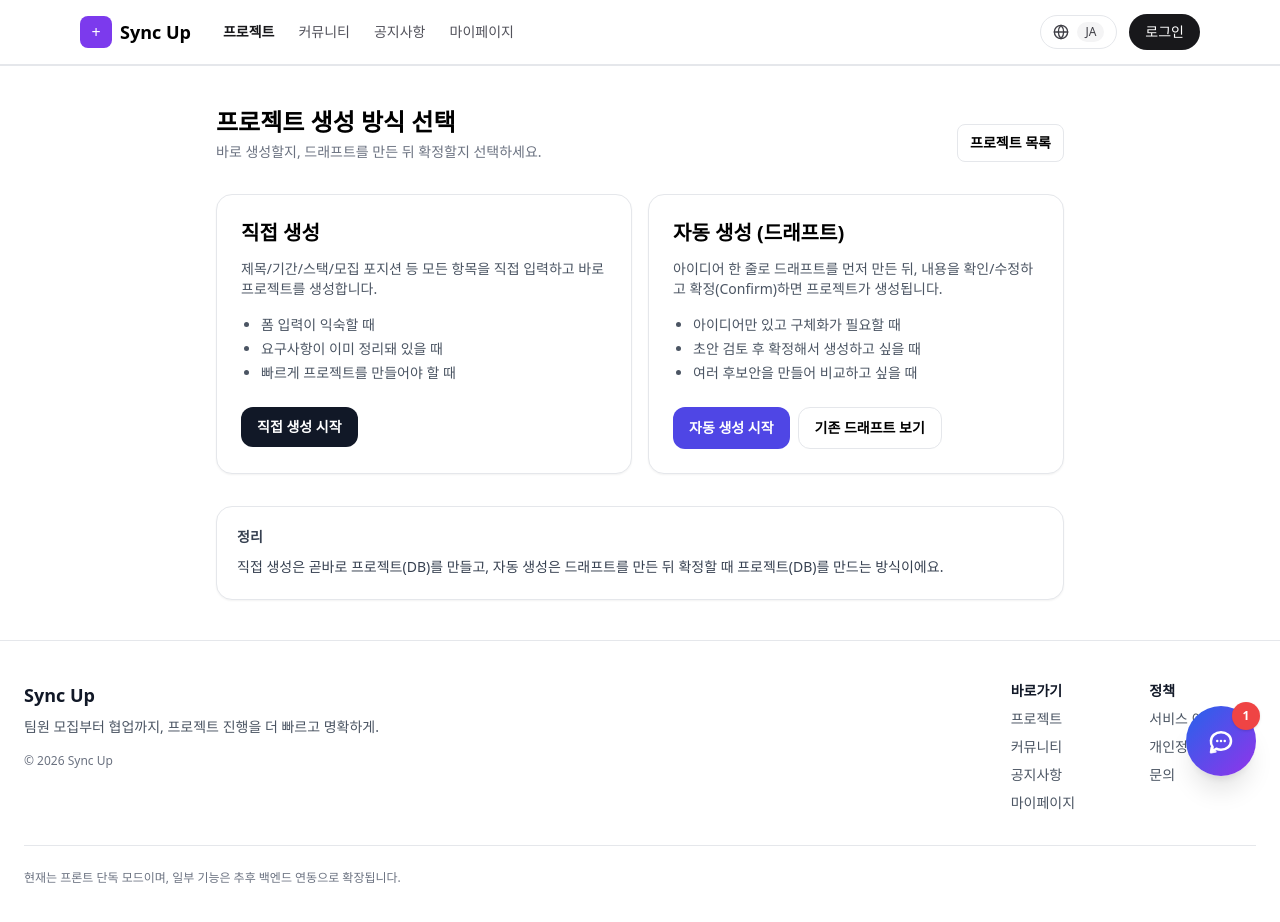
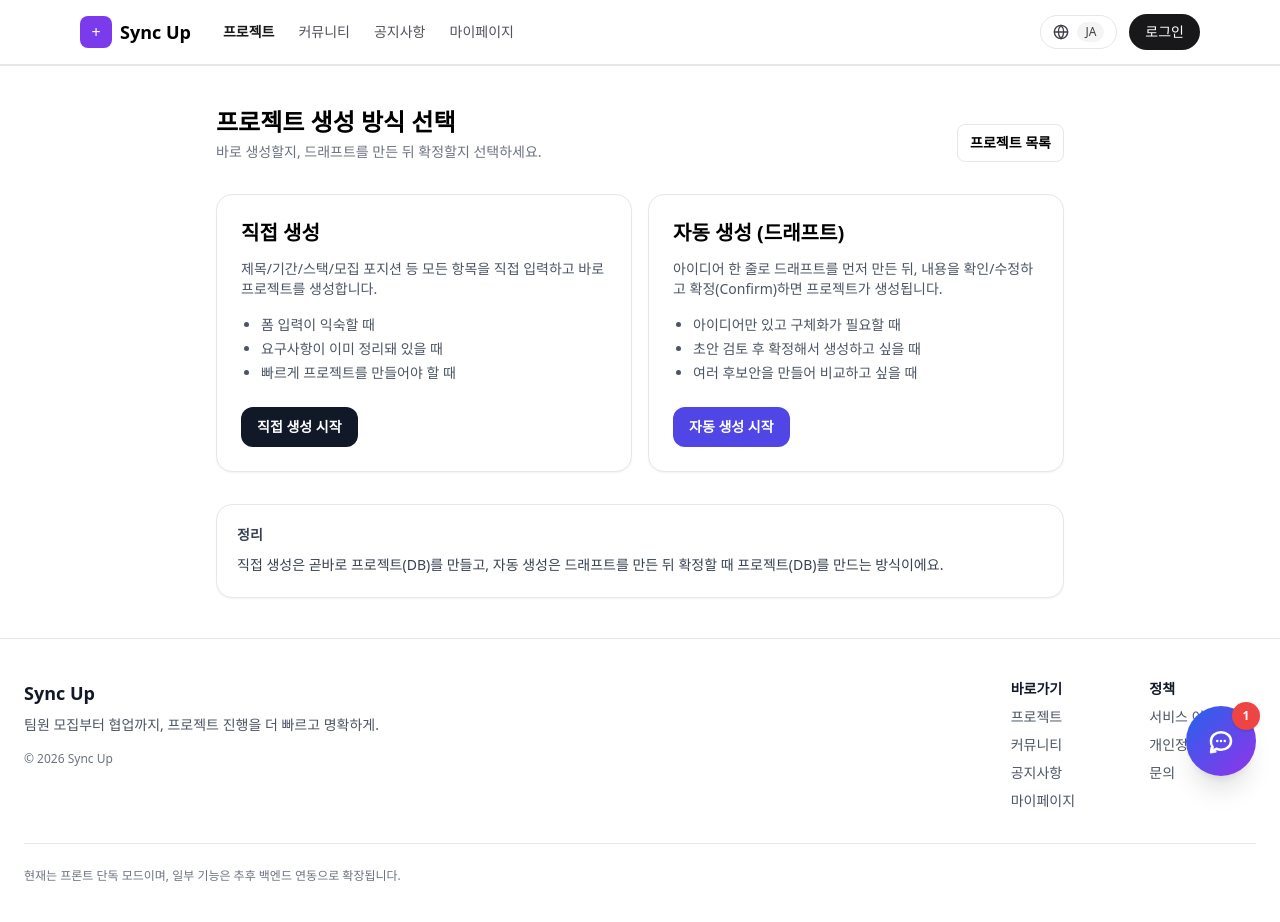
Before and after one commit to Sync-up-project/frontend, a Next.js app: page /projects/create in a window 1280 px wide. Shown: the top 922 px of the page. Built offline with nearby package versions, Linux system fonts and the light colour scheme.

Commit message:
프로젝트 생성 선택 화면 UI 정리

```diff
--- a/src/app/projects/create/page.tsx
+++ b/src/app/projects/create/page.tsx
@@ -1,4 +1,3 @@
-// src/app/projects/create/page.tsx
 "use client";
 
 import Link from "next/link";
@@ -37,26 +36,17 @@ export default function ProjectCreateChooserPage() {
 
       <div className="mt-8 grid gap-4 md:grid-cols-2">
         {/* 직접 생성 */}
-        <div
-          className={[
-            "rounded-2xl border bg-white p-6 shadow-sm",
-            "dark:border-neutral-800 dark:bg-neutral-950",
-            "transition duration-200 ease-out",
-            "hover:-translate-y-1 hover:scale-[1.01] hover:shadow-md",
-          ].join(" ")}
-        >
-          <div className="flex items-start justify-between gap-3">
-            <div>
+        <div className="rounded-2xl border bg-white p-6 shadow-sm dark:border-neutral-800 dark:bg-neutral-950 transition duration-200 ease-out hover:-translate-y-1 hover:scale-[1.01] hover:shadow-md">
+          <div className="space-y-3">
             <h2 className="text-xl font-bold">
               {tr("직접 생성", "手動で作成")}
             </h2>
-              <p className="mt-3 text-sm text-gray-600 dark:text-neutral-400">
+            <p className="text-sm text-gray-600 dark:text-neutral-400">
               {tr(
                 "제목/기간/스택/모집 포지션 등 모든 항목을 직접 입력하고 바로 프로젝트를 생성합니다.",
                 "タイトル/期間/スタック/募集ポジションなどを入力して、すぐにプロジェクトを作成します。"
               )}
             </p>
-            </div>
           </div>
 
           <ul className="mt-4 list-disc space-y-1 pl-5 text-sm text-gray-600 dark:text-neutral-400">
@@ -65,16 +55,10 @@ export default function ProjectCreateChooserPage() {
             <li>{tr("빠르게 프로젝트를 만들어야 할 때", "すぐ作りたい場合")}</li>
           </ul>
 
-          <div className="mt-6 flex flex-wrap gap-2">
+          <div className="mt-6">
             <Link
               href="/projects/new"
-              className={[
-                "inline-flex items-center justify-center rounded-xl",
-                "bg-gray-900 px-4 py-2.5 text-sm font-semibold text-white",
-                "transition duration-200 ease-out",
-                "hover:bg-gray-800 hover:scale-[1.02] active:scale-[0.99]",
-                "focus:outline-none focus:ring-2 focus:ring-black/20",
-              ].join(" ")}
+              className="inline-flex items-center justify-center rounded-xl bg-gray-900 px-4 py-2.5 text-sm font-semibold text-white transition hover:bg-gray-800 hover:scale-[1.02] active:scale-[0.99]"
             >
               {tr("직접 생성 시작", "手動作成を開始")}
             </Link>
@@ -82,26 +66,17 @@ export default function ProjectCreateChooserPage() {
         </div>
 
         {/* 자동 생성 */}
-        <div
-          className={[
-            "rounded-2xl border bg-white p-6 shadow-sm",
-            "dark:border-neutral-800 dark:bg-neutral-950",
-            "transition duration-200 ease-out",
-            "hover:-translate-y-1 hover:scale-[1.01] hover:shadow-md",
-          ].join(" ")}
-        >
-          <div className="flex items-start justify-between gap-3">
-            <div>
+        <div className="rounded-2xl border bg-white p-6 shadow-sm dark:border-neutral-800 dark:bg-neutral-950 transition duration-200 ease-out hover:-translate-y-1 hover:scale-[1.01] hover:shadow-md">
+          <div className="space-y-3">
             <h2 className="text-xl font-bold">
               {tr("자동 생성 (드래프트)", "自動生成（ドラフト）")}
             </h2>
-              <p className="mt-3 text-sm text-gray-600 dark:text-neutral-400">
+            <p className="text-sm text-gray-600 dark:text-neutral-400">
               {tr(
                 "아이디어 한 줄로 드래프트를 먼저 만든 뒤, 내용을 확인/수정하고 확정(Confirm)하면 프로젝트가 생성됩니다.",
-                  "アイデアからドラフトを作成し、内容を確認/編集して確定（Confirm）するとプロジェクトが作成されます。"
+                "アイデアからドラフトを作成し、内容を確認/編集して確定するとプロジェクトが作成されます。"
               )}
             </p>
-            </div>
           </div>
 
           <ul className="mt-4 list-disc space-y-1 pl-5 text-sm text-gray-600 dark:text-neutral-400">
@@ -110,32 +85,12 @@ export default function ProjectCreateChooserPage() {
             <li>{tr("여러 후보안을 만들어 비교하고 싶을 때", "複数案を比較したい場合")}</li>
           </ul>
 
-          <div className="mt-6 flex flex-wrap gap-2">
+          <div className="mt-6">
             <Link
               href="/generate"
-              className={[
-                "inline-flex items-center justify-center rounded-xl",
-                "bg-indigo-600 px-4 py-2.5 text-sm font-semibold text-white",
-                "transition duration-200 ease-out",
-                "hover:bg-indigo-500 hover:scale-[1.02] active:scale-[0.99]",
-                "focus:outline-none focus:ring-2 focus:ring-indigo-500/30",
-              ].join(" ")}
+              className="inline-flex items-center justify-center rounded-xl bg-indigo-600 px-4 py-2.5 text-sm font-semibold text-white transition hover:bg-indigo-500 hover:scale-[1.02] active:scale-[0.99]"
             >
               {tr("자동 생성 시작", "自動生成を開始")}
-            </Link>
-
-            <Link
-              href="/drafts"
-              className={[
-                "inline-flex items-center justify-center rounded-xl border",
-                "px-4 py-2.5 text-sm font-semibold",
-                "hover:bg-gray-50 dark:border-neutral-800 dark:hover:bg-neutral-900",
-                "transition duration-200 ease-out",
-                "hover:scale-[1.02] active:scale-[0.99]",
-                "focus:outline-none focus:ring-2 focus:ring-black/10",
-              ].join(" ")}
-            >
-              {tr("기존 드래프트 보기", "既存ドラフトを見る")}
             </Link>
           </div>
         </div>
```
Lines whose indentation alone changed are shown as unchanged.
